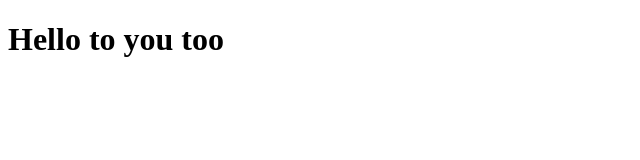
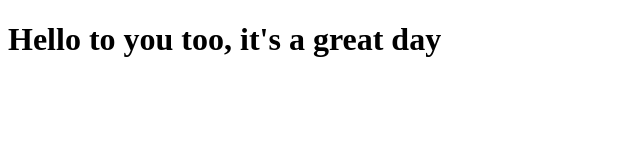
Before and after one commit to Enikoe/Coursera-test, a plain HTML site: page site/index.html in a window 1280 px wide. Shown: the whole page, without its empty margins (0-640 px from the left). Drawn offline with Linux system fonts and the light colour scheme.

Commit message:
Some more changes added

```diff
--- a/site/index.html
+++ b/site/index.html
@@ -4,6 +4,6 @@
 	<title>Hello World</title>
 </head>
 <body>
-<h1>Hello to you too</h1>
+<h1>Hello to you too, it's a great day</h1>
 </body>
 </html>
```
